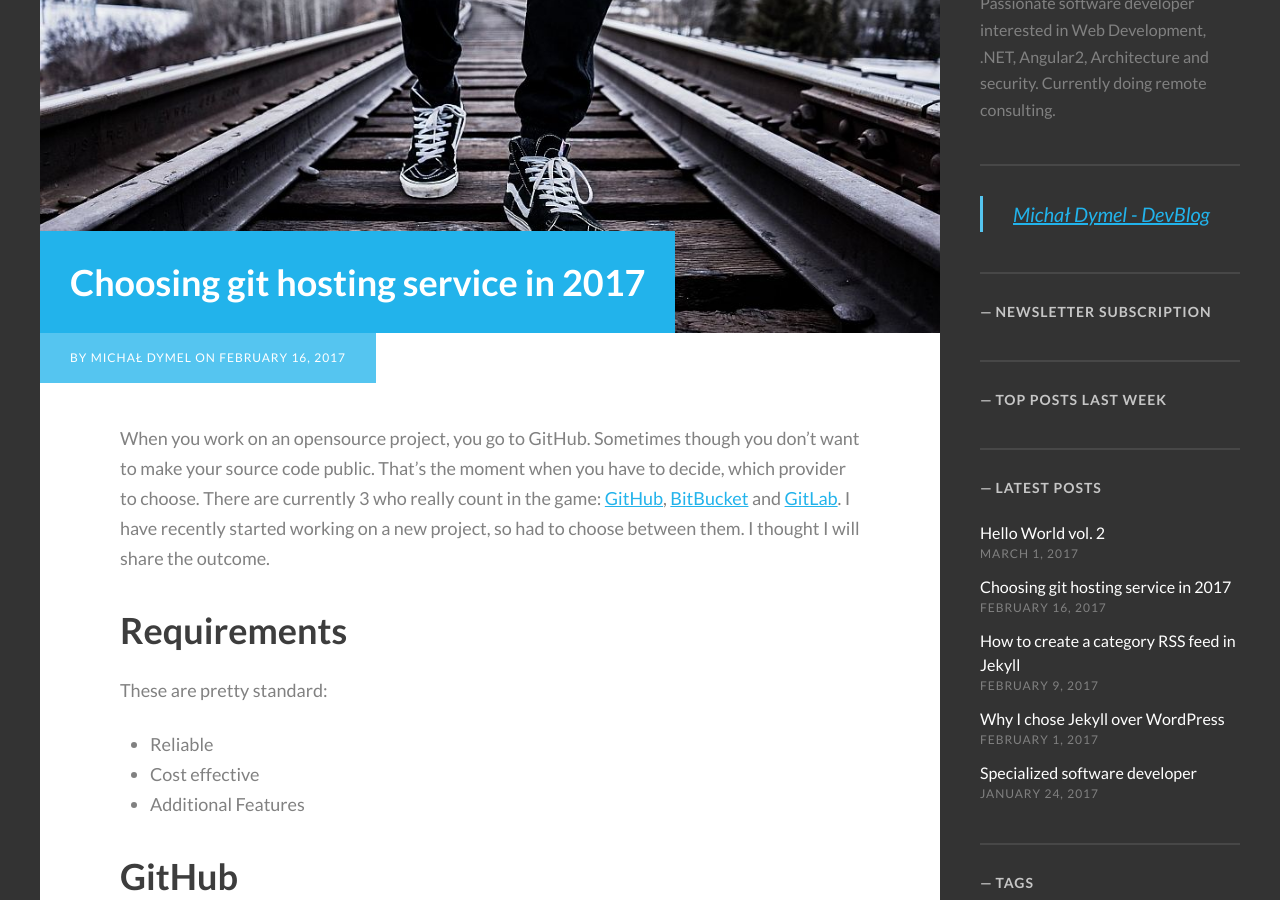
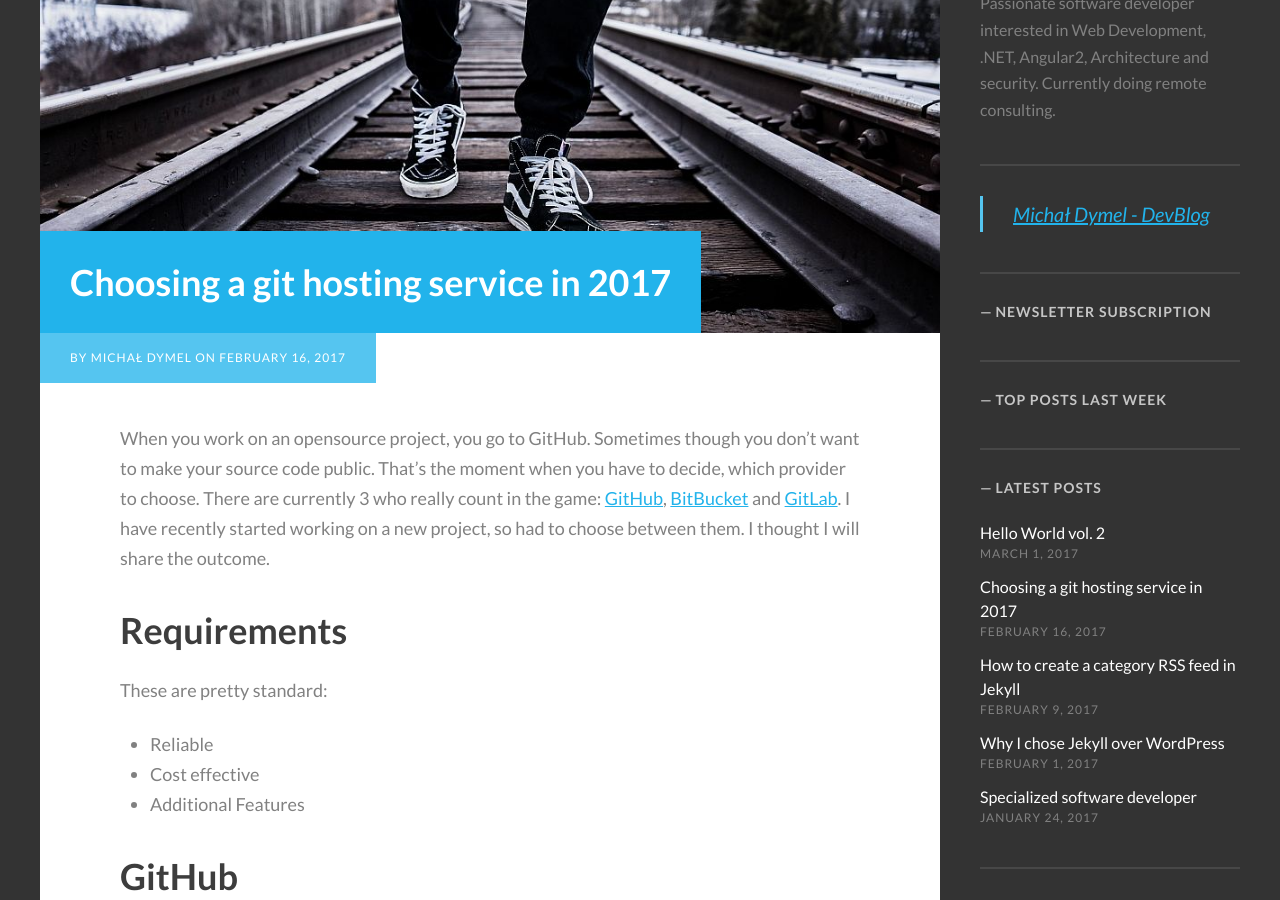
Before and after one commit to mdymel/devblog.dymel.pl, a Jekyll site: the page built from _posts/2017-02-16-choosing-git-hosting.markdown, in a window 1280 px wide and 900 px high, scrolled down 293 px. Built offline with Jekyll 4.4.1, drawn with Linux system fonts in a browser that asks for light colours; some web fonts are replaced; comment, search, counter and statistics services are not loaded.

```diff
--- a/_posts/2017-02-16-choosing-git-hosting.markdown
+++ b/_posts/2017-02-16-choosing-git-hosting.markdown
@@ -1,6 +1,6 @@
 ---
 layout: post
-title: Choosing git hosting service in 2017
+title: Choosing a git hosting service in 2017
 date: '2017-02-16'
 featured: /images/posts/2017-02-16-choosing-git-hosting/featured.jpg
 image: /images/posts/2017-02-16-choosing-git-hosting/featured.jpg
```
